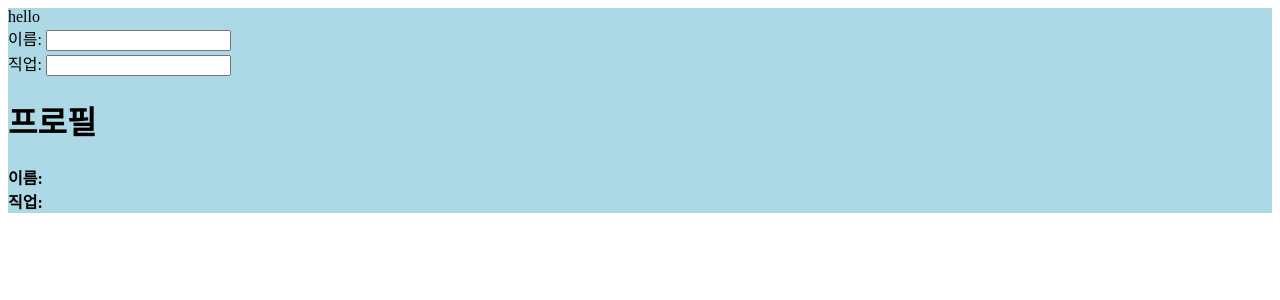
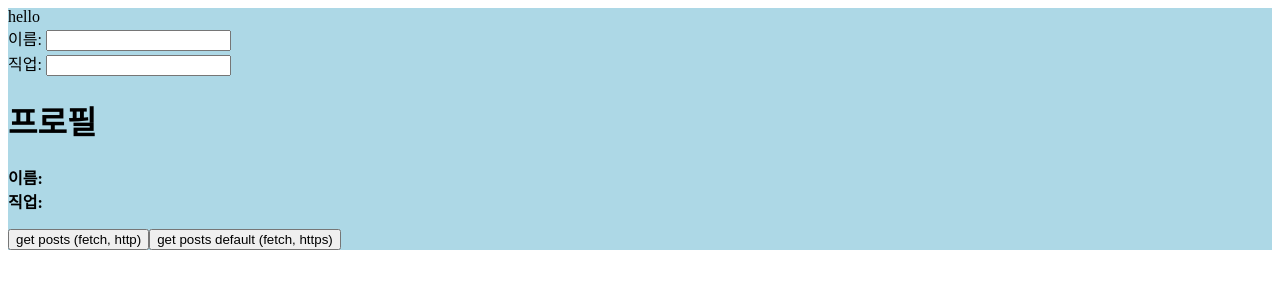
Before and after one commit to hyunalee419/webpack-IE-polyfill, a React app: page / in a window 1280 px wide. Shown: the top 300 px of the page. Built offline with nearby package versions, Linux system fonts and the light colour scheme.

Commit message:
feat(fetch): add posts

```diff
--- a/src/App.tsx
+++ b/src/App.tsx
@@ -1,5 +1,6 @@
 import * as React from 'react';
 import ProfileContainer from 'containers/ProfileContainer';
+import PostContainer from 'containers/PostContainer';
 import './App.scss';
 
 type Props = {
@@ -17,6 +18,7 @@ export default class App extends React.Component<Props> {
       <div id="app">
         <div>{children}</div>
         <ProfileContainer/>
+        <PostContainer/>
       </div>
     )
   }
--- /dev/null
+++ b/src/components/Posts.tsx
@@ -0,0 +1,31 @@
+import * as React from 'react';
+
+type Props = {
+  data: Array<PostProps & {id: number, userId: number}>;
+}
+
+const Posts: React.FunctionComponent<Props> = ({
+ data
+}: Props) => {
+  const posts = data && data.map((post) => (
+    <Post key={post.id} {...post} />
+  ));
+  return (
+    <ul>
+      {posts}
+    </ul>
+  );
+};
+
+type PostProps = {
+  title: string;
+  completed: boolean;
+}
+
+const Post: React.FunctionComponent<PostProps> = ({
+  title, completed
+}: PostProps) => (
+  <li>{title}, {completed}</li>
+);
+
+export default Posts;
--- /dev/null
+++ b/src/containers/PostContainer.tsx
@@ -0,0 +1,41 @@
+import * as React from 'react';
+import Posts from 'components/Posts';
+
+const PostContainer = () => {
+  const [ posts, setPosts ] = React.useState(null);
+
+  async function getPosts() {
+    try {
+      const response = await fetch('http://jsonplaceholder.typicode.com/todos');
+
+      response.json().then((result) => {
+        setPosts(result);
+      });
+    } catch (e) {
+      console.warn(e.toString());
+    }
+  }
+
+  function getPostsDefault() {
+    fetch('https://jsonplaceholder.typicode.com/todos')
+      .then((response) => {
+        console.log(response)
+        response.json().then((result) => {
+          setPosts(result);
+        });
+      })
+      .catch((e) => {
+        console.warn(e.toString());
+      });
+  }
+
+  return (
+    <div>
+      <Posts data={posts}/>
+      <button onClick={getPosts}>get posts (fetch, http)</button>
+      <button onClick={getPostsDefault}>get posts default (fetch, https)</button>
+    </div>
+  );
+};
+
+export default PostContainer;
```
